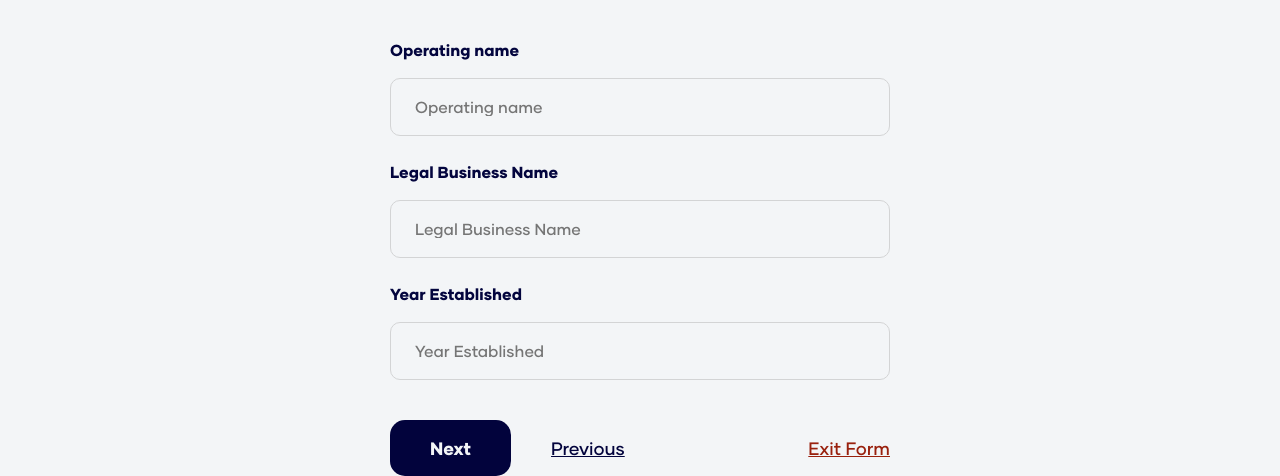
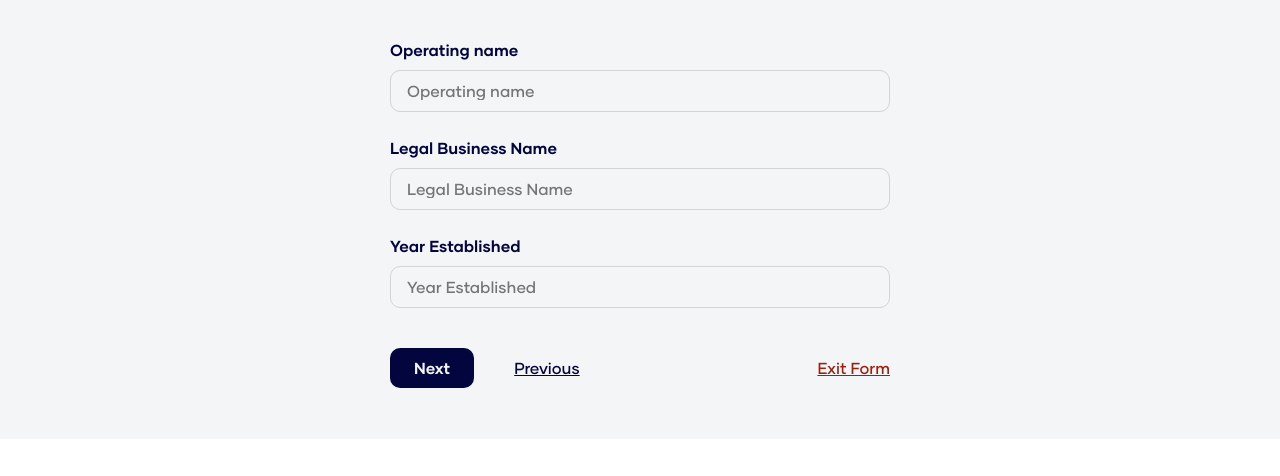
Before and after one commit to maplesyrupman/rwi-site, a Next.js app: page /discovery-questionnaire in a window 1280 px wide. Shown: the part 361-837 px from the top of the page. After the commit the page ends 800 px from the top, so only its background shows below. Built offline with nearby package versions, Linux system fonts and the light colour scheme.

Commit message:
input and button styles

```diff
--- a/components/Button/Buttons.module.css
+++ b/components/Button/Buttons.module.css
@@ -1,97 +1,127 @@
 .btn {
-    font-size: 18px;
+    font-size: 1rem;
     font-family: Gilmer;
     font-weight: 700;
-    padding: 1rem 2.5rem;
+    padding: 0.5rem 1.5rem;
     text-decoration: none;
-    border-radius: 15px;
-    border: none;
+    border-radius: 10px;
     cursor: pointer;
+    transition: all 0.2s ease-in-out;
 }
 
 .btnPrimary {
-    background-color: #02033C;
-    color: #F3F5F7
+    background-color: var(--rwi-blue);
+    color: var(--light);
+    border: none;
 }
 
 .btnPrimary:hover {
-    background-color: #67688A;
+    background-color: var(--rwi-blue-two);
+}
+
+.btnPrimary:disabled {
+    background-color: var(--rwi-blue-three);
 }
 
 .btnSecondary {
-    background-color: #F3F5F7;
-    color: #02033C;
-    border: 4px #02033C !important;
+    background-color: var(--light);
+    color: var(--rwi-blue);
+    border: 4px solid var(--rwi-blue);
 }
 
 .btnSecondary:hover {
-    color: #67688A;
-    border: 4px #67688A;
+    color: var(--rwi-blue-two);
+    border: 4px solid var(--rwi-blue-two);
+}
+
+.btnSecondary:disabled {
+    color: var(--rwi-blue-three);
+    border: 4px solid var(--rwi-blue-three);
 }
 
 .btnImportant {
-    background-color: #CC2C12;
-    color: #F3F5F7;
+    background-color: var(--rwi-red);
+    color: var(--light);
+    border: none;
 }
 
 .btnImportant:hover {
-    background-color: #E08071;
+    background-color: var(--rwi-red-two);
+}
+
+.btnImportant:disabled {
+    background-color: var(--rwi-red-three);
 }
 
 .btnDanger {
-    background-color: #99210E;
-    color: #F3F5F7;
+    background-color: var(--danger);
+    color: var(--light);
+    border: none;
 }
 
 .btnDanger:hover {
-    background-color: #F5D5D0;
-    color: #99210E;
+    background-color: var(--danger-bg);
+    color: var(--danger);
+}
+
+.btnDanger:disabled {
+    background-color: var(--danger-bg);
+    color: var(--light);
 }
 
 .btnConfirm {
-    background-color: #225835;
-    color: #F3F5F7;
+    background-color: var(--success);
+    color: var(--light);
+    border: none;
 }
 
 .btnConfirm:hover {
-    background-color: #D3DED7;
-    color: #F3F5F7;
+    background-color: var(--success-bg);
+    color: var(--success);
+}
+
+.btnConfirm:disabled {
+    background-color: var(--success-bg);
+    color: var(--light);
 }
 
 .linkDefault {
-    font-size: 18px;
+    font-size: 16px;
     font-weight: 600;
-    color: #02033C;
+    color: var(--rwi-blue);
+    transition: all 0.2s ease-in-out;
 }
 
 .linkDefault:hover {
-    color: #67688A;
+    color: var(--rwi-blue-two);
 }
 
 .linkDefault:focus {
-    color: #CCCDD8;
+    color: var(--rwi-blue-three);
 }
 
 .linkBold {
-    font-size: 18px;
-    font-weight: 800;
-    color: #02033C
+    font-size: 16px;
+    font-weight: 700;
+    color: var(--rwi-blue);
+    transition: all 0.2s ease-in-out;
 }
 
 .linkBold:hover {
-    color: #67688A;
+    color: var(--rwi-blue-two);
 }
 
 .linkBold:focus {
-    color: #CCCDD8;
+    color: var(--rwi-blue-three);
 }
 
 .linkDanger {
-    font-size: 18px;
+    font-size: 16px;
     font-weight: 600;
-    color: #99210E;
+    color: var(--danger);
+    transition: all 0.2s ease-in-out;
 }
 
 .linkDanger:hover {
-    color: #F5D5D0;
+    color: var(--danger-bg);
 }
--- a/components/ToolTip/styles.module.css
+++ b/components/ToolTip/styles.module.css
@@ -3,5 +3,5 @@
 }
 
 .icon {
-    margin-top: 5px;
+    margin-top: 0.5rem;
 }
--- a/components/form-components/styles.module.css
+++ b/components/form-components/styles.module.css
@@ -39,8 +39,7 @@
 }
 
 .input {
-    padding: 1rem 1.5rem;
-    margin-top: 0.5rem;
+    padding: 0.5rem 1rem;
     max-width: 500px;
     background:var(--light);
     border: 1px solid var(--grey-one);
--- a/styles/globals.css
+++ b/styles/globals.css
@@ -65,7 +65,7 @@
   font-family: Gilmer;
   src: url('../public/fonts/Gilmer/Gilmer-Bold.otf');
   font-style: normal;
-  font-weight: 800;
+  font-weight: 700;
   font-display: swap;
 }
 
@@ -73,7 +73,7 @@
   font-family: Gilmer;
   src: url('../public/fonts/Gilmer/Gilmer-Heavy.otf');
   font-style: normal;
-  font-weight: 700;
+  font-weight: 800;
   font-display: swap;
 }
 
```
Also changed, not shown: pages/test.tsx (+5 -2 lines).
